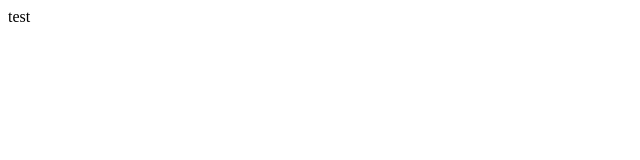
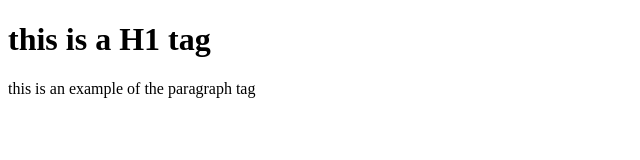
Before and after one commit to craftyloo/helloworld, a plain HTML site: page index.html in a window 1280 px wide. Shown: the whole page, without its empty margins (0-640 px from the left). Drawn offline with Linux system fonts and the light colour scheme.

Commit message:
Content Added

```diff
--- a/index.html
+++ b/index.html
@@ -1,3 +1,13 @@
-<p>
-    test
-</p>
+<!DOCTYPE html>
+<head>
+    <title>Hello World</title>
+</head>
+
+<body>
+    <h1>
+        this is a H1 tag
+    </h1>
+    <p>
+        this is an example of the paragraph tag
+    </p>
+</body>
```
